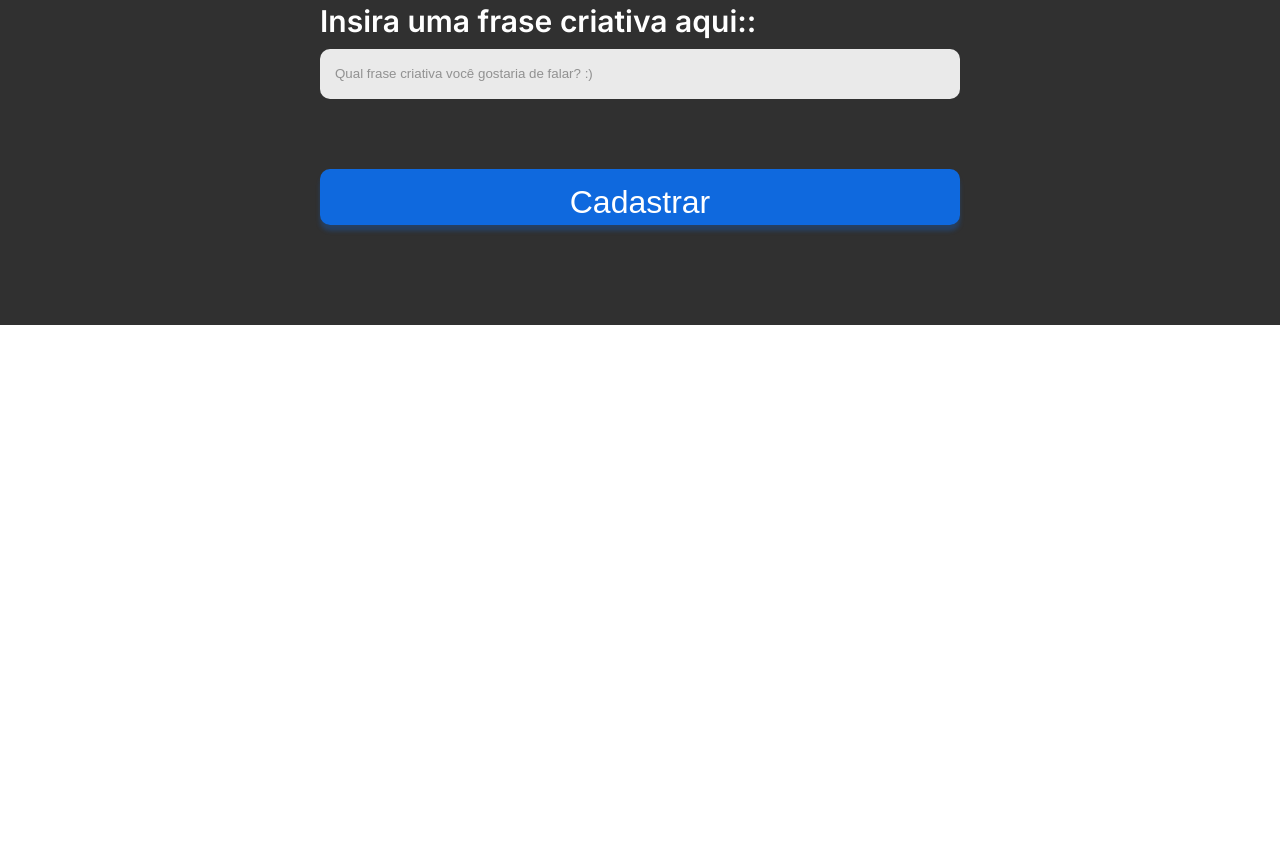
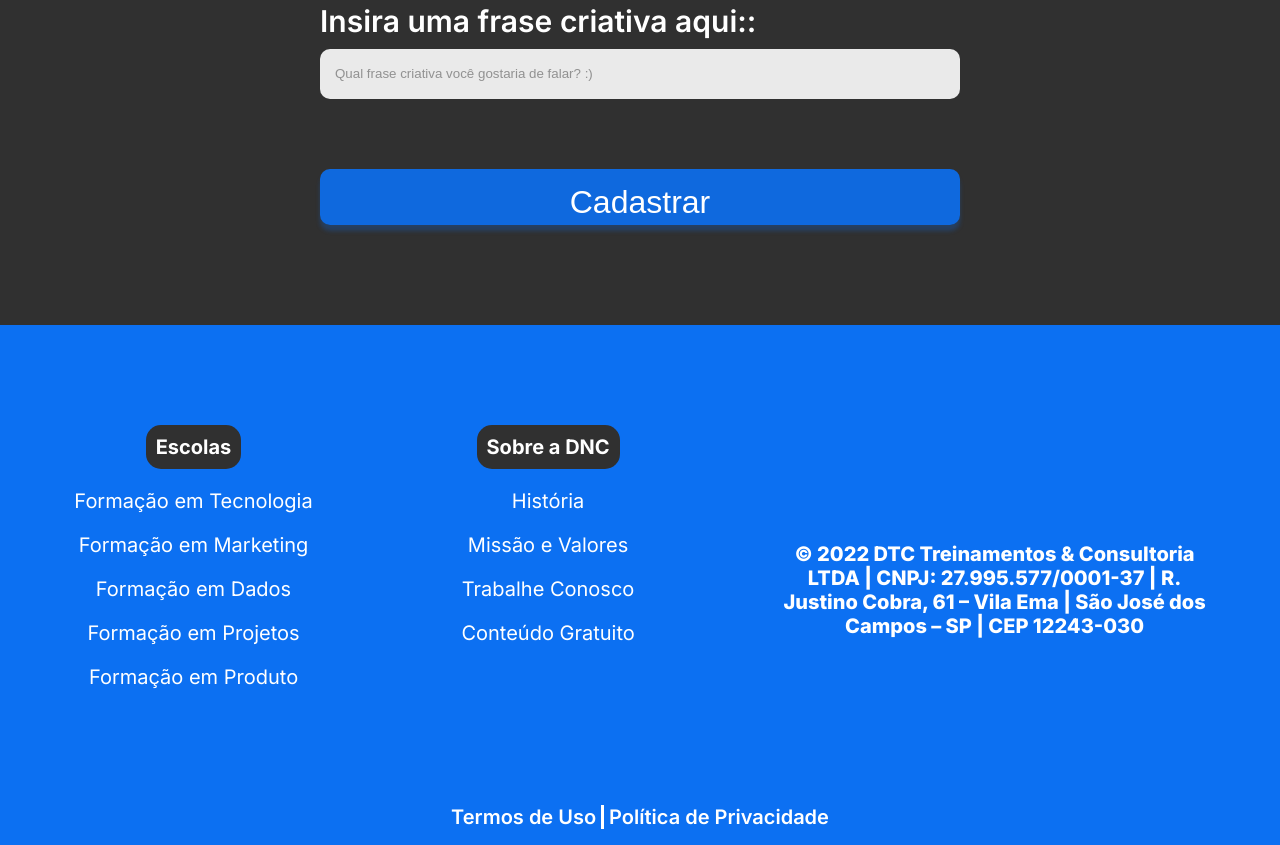
Before and after one commit to Lucasciel/bootcamp, a plain HTML site: page index.html in a window 1280 px wide. Shown: the part 1252-2097 px from the top of the page. Before the commit the page ends 1577 px from the top, so only its background shows below. Drawn offline with Linux system fonts and the light colour scheme.

Commit message:
adicionando footer e estilizando

```diff
--- a/index.html
+++ b/index.html
@@ -68,5 +68,41 @@
         </form>
     </section>
 
+    <footer>
+        <div id="linha1">
+            <nav>
+                <h5>Escolas</h5>
+                <ul>
+                    <li><a href="">Formação em Tecnologia</a></li>
+                    <li><a href="">Formação em Marketing</a></li>
+                    <li><a href="">Formação em Dados</a></li>
+                    <li><a href="">Formação em Projetos</a></li>
+                    <li><a href="">Formação em Produto</a></li>
+                </ul>
+            </nav>
+            <nav>
+                <h5>Sobre a DNC</h5>
+                <ul>
+                    <li><a href="">História</a></li>
+                    <li><a href="">Missão e Valores</a></li>
+                    <li><a href="">Trabalhe Conosco</a></li>
+                    <li><a href="">Conteúdo Gratuito</a></li>
+                </ul>
+            </nav>
+            <div id="endereco" >
+                © 2022 DTC Treinamentos & Consultoria <br>
+                 LTDA | CNPJ: 27.995.577/0001-37 | R. <br>
+                 Justino Cobra, 61 – Vila Ema | São José dos <br>
+                 Campos – SP | CEP 12243-030
+            </div>
+         </div>
+
+         <div id="linha2">
+            <a href="">Termos de Uso</a>
+            <a href="">Política de Privacidade</a>
+         </div>
+
+    </footer>
+
 </body>
 </html>
--- a/style.css
+++ b/style.css
@@ -147,3 +147,85 @@ input[type="submit"] {
     font-size: 32px;
 
 }
+
+/*footer*/
+
+footer {
+    width: 100%;
+    height: 520px;
+    background-color: #0C70F2;
+    color: white;
+}
+
+#linha1 {
+    display: flex;
+    flex-direction: row;
+    justify-content: space-around;
+    align-items: center;
+    margin-bottom: 50px;
+    padding-top: 100px;
+}
+footer nav {
+    display: flex;
+    flex-direction: column;
+    align-items: center;
+    height: 330px;
+}
+
+footer nav h5 {
+    font-size: 20px;
+    font-family: 'inter';
+    background-color: #303030;
+    border-radius: 15px;
+    padding: 10px;
+    margin: 0px;
+}
+footer ul{
+    list-style: none;
+    margin: 0px;
+    padding: 0%;
+}
+
+footer ul li {
+    text-align: center;
+;
+    margin-top: 20px;
+    font-size: 20px;
+}
+
+footer ul li a {
+    text-decoration: none;
+    color: white;
+    font-family: 'inter';
+
+}
+footer ul li a:hover {
+    color: #BABABA;
+}
+footer #endereco {
+    font-size: 20px;
+    font-weight: 800;
+    text-align: center;
+}
+
+footer #linha2 {
+    display: flex;
+    justify-content: center;
+}
+
+footer #linha2 a {
+    text-decoration: none;
+    color: white;
+    font-family: 'inter';
+    font-size: 20px;
+    font-weight: 600;
+    padding: 0px 5px 0px 5px;
+}
+
+footer #linha2 a:hover {
+    color: #BABABA;
+}
+
+footer #linha2 a:first-child {
+    border-right: 3px white solid;
+}
```
